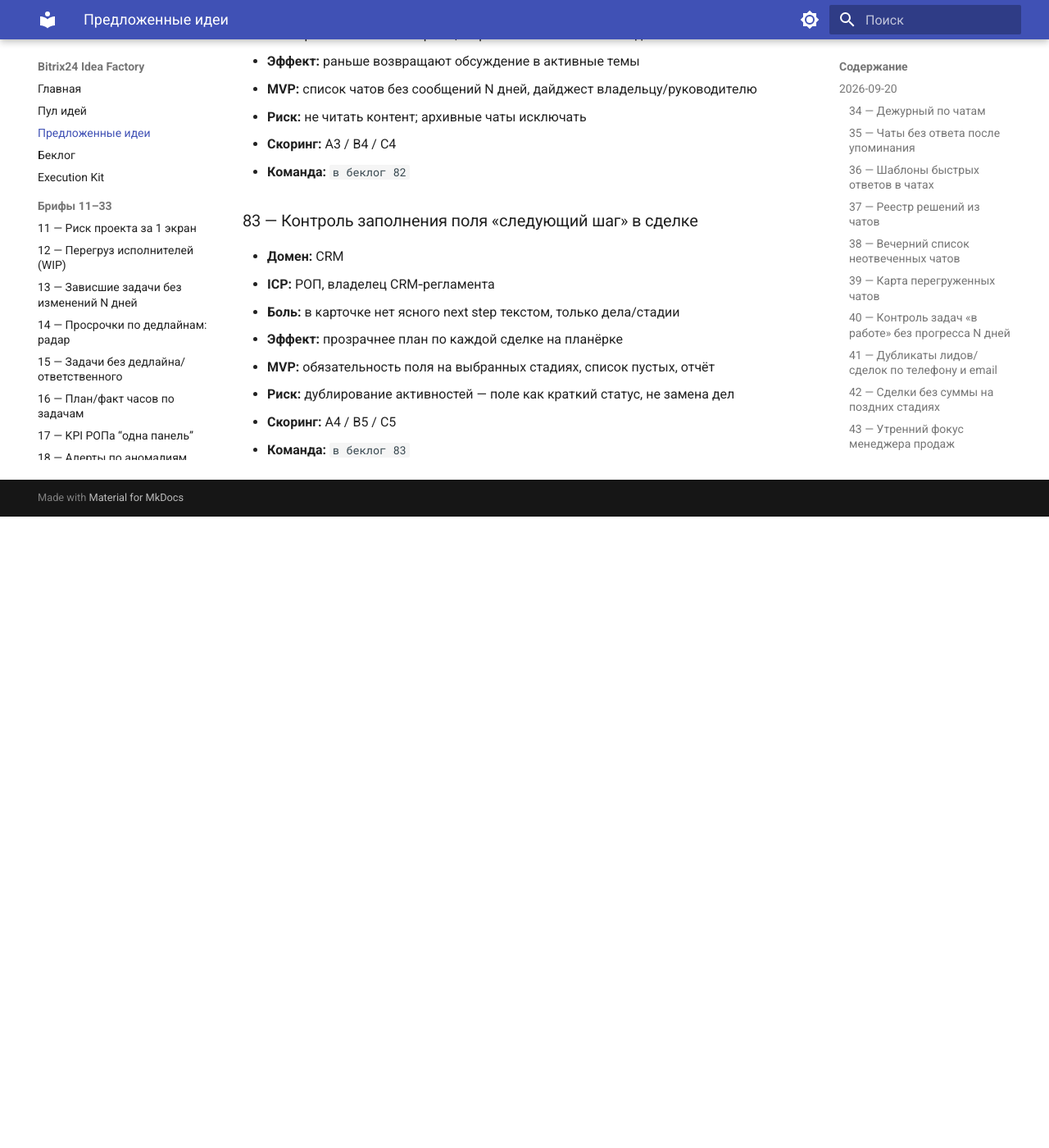
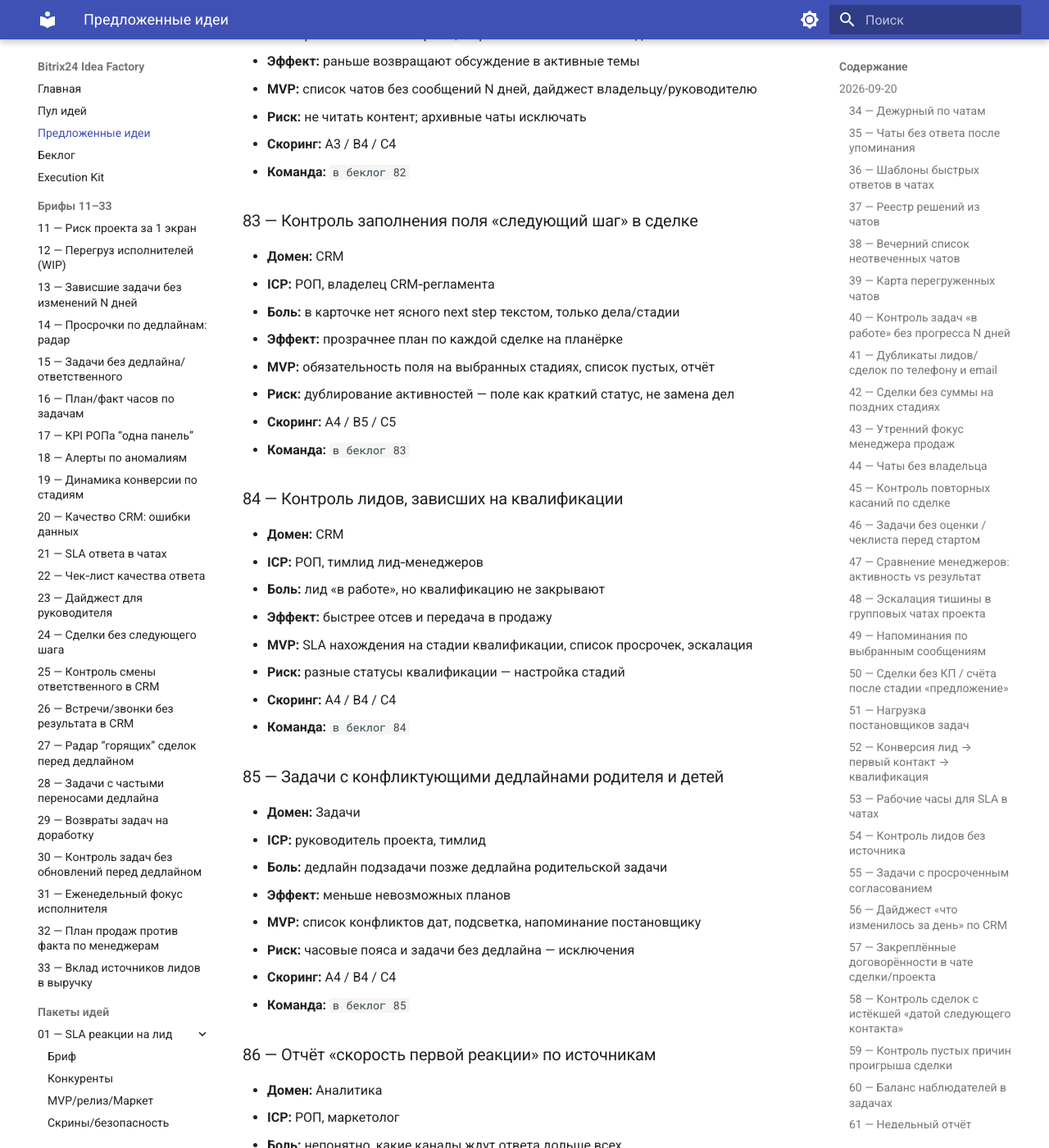
Before and after one commit to grinkevich-dima/b24-idea-factory, an MkDocs documentation site: the page built from docs/idea-briefs/PROPOSED.md, in a window 1280 px wide and 1400 px high, scrolled down 17296 px. Shown: the whole window at 82% size. Built offline with MkDocs 1.6.1 and Material for MkDocs 9.7.7, drawn with Linux system fonts in a browser that asks for light colours; before the commit the page ends 17926 px from its top, so only the background shows below that; some of the changed text lies outside the part shown.

Commit message:
Log proposed ideas 84-88
Co-authored-by: grinkevich-dima <grinkevich-dima@users.noreply.github.com>

```diff
--- a/docs/idea-briefs/PROPOSED.md
+++ b/docs/idea-briefs/PROPOSED.md
@@ -515,3 +515,53 @@
 - **Риск:** дублирование активностей — поле как краткий статус, не замена дел
 - **Скоринг:** A4 / B5 / C5
 - **Команда:** `в беклог 83`
+
+### 84 — Контроль лидов, зависших на квалификации
+- **Домен:** CRM
+- **ICP:** РОП, тимлид лид‑менеджеров
+- **Боль:** лид «в работе», но квалификацию не закрывают
+- **Эффект:** быстрее отсев и передача в продажу
+- **MVP:** SLA нахождения на стадии квалификации, список просрочек, эскалация
+- **Риск:** разные статусы квалификации — настройка стадий
+- **Скоринг:** A4 / B4 / C4
+- **Команда:** `в беклог 84`
+
+### 85 — Задачи с конфликтующими дедлайнами родителя и детей
+- **Домен:** Задачи
+- **ICP:** руководитель проекта, тимлид
+- **Боль:** дедлайн подзадачи позже дедлайна родительской задачи
+- **Эффект:** меньше невозможных планов
+- **MVP:** список конфликтов дат, подсветка, напоминание постановщику
+- **Риск:** часовые пояса и задачи без дедлайна — исключения
+- **Скоринг:** A4 / B4 / C4
+- **Команда:** `в беклог 85`
+
+### 86 — Отчёт «скорость первой реакции» по источникам
+- **Домен:** Аналитика
+- **ICP:** РОП, маркетолог
+- **Боль:** непонятно, какие каналы ждут ответа дольше всех
+- **Эффект:** быстрее чинят медленные источники
+- **MVP:** среднее/медиана времени до первого касания по источнику, сравнение периодов
+- **Риск:** спор «что считать касанием» — одна настройка по умолчанию
+- **Скоринг:** A4 / B4 / C4
+- **Команда:** `в беклог 86`
+
+### 87 — Журнал передачи чата между операторами
+- **Домен:** Чаты
+- **ICP:** руководитель поддержки, тимлид операторов
+- **Боль:** чат передали, новый оператор не взял его в работу
+- **Эффект:** меньше потерянных передач
+- **MVP:** журнал handoff, SLA первого действия после передачи, дайджест
+- **Риск:** права IM; без чтения текста
+- **Скоринг:** A4 / B3 / C3
+- **Команда:** `в беклог 87`
+
+### 88 — Контроль пустого поля «комментарий при проигрыше»
+- **Домен:** CRM
+- **ICP:** РОП, владелец CRM
+- **Боль:** причина проигрыша есть в справочнике, но без пояснения
+- **Эффект:** полезнее разбор проигранных сделок
+- **MVP:** правило обязательного комментария, список нарушений, отчёт
+- **Риск:** пересечение с контролем причин — фокус на тексте пояснения
+- **Скоринг:** A3 / B5 / C5
+- **Команда:** `в беклог 88`
```
Also changed, not shown: other parts of docs/idea-briefs/PROPOSED.md (+1 -1 lines).
